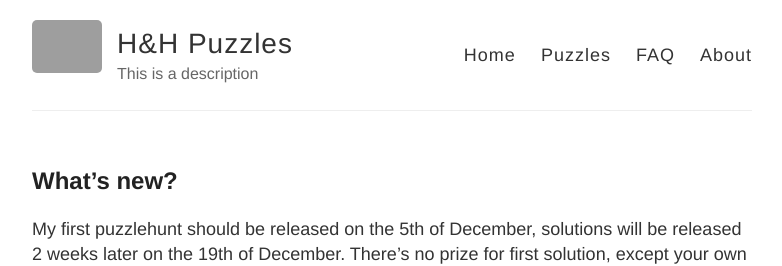
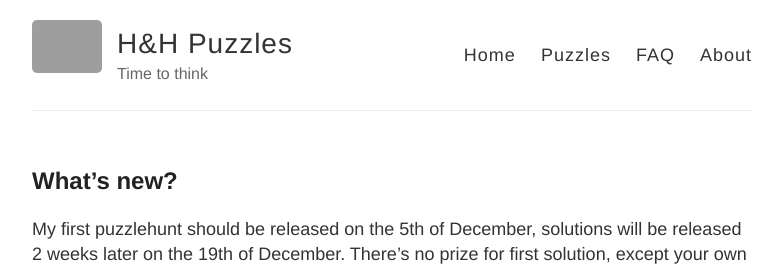
Before and after one commit to HandH-Puzzle/HandH-Puzzle.github.io, a Jekyll site: the page built from index.md, in a window 1280 px wide, cut to the strip 0-266 px from the top of the page. Shown: the whole strip, without its empty margins (248-1030 px from the left). Built offline with Jekyll 4.4.1, drawn with Linux system fonts in a browser that asks for light colours; our own code applies the rules of GitHub Pages for plain Markdown files; grey boxes are pictures that could not be loaded.

Commit message:
Update _config.yml

```diff
--- a/_config.yml
+++ b/_config.yml
@@ -6,7 +6,7 @@
 name: H&H Puzzles
 
 # Short bio or description (displayed in the header)
-description: This is a description
+description: Time to think
 
 # URL of your avatar or profile pic (you could use your GitHub profile pic)
 avatar: https://raw.githubusercontent.com/barryclark/jekyll-now/master/images/jekyll-logo.png
```
